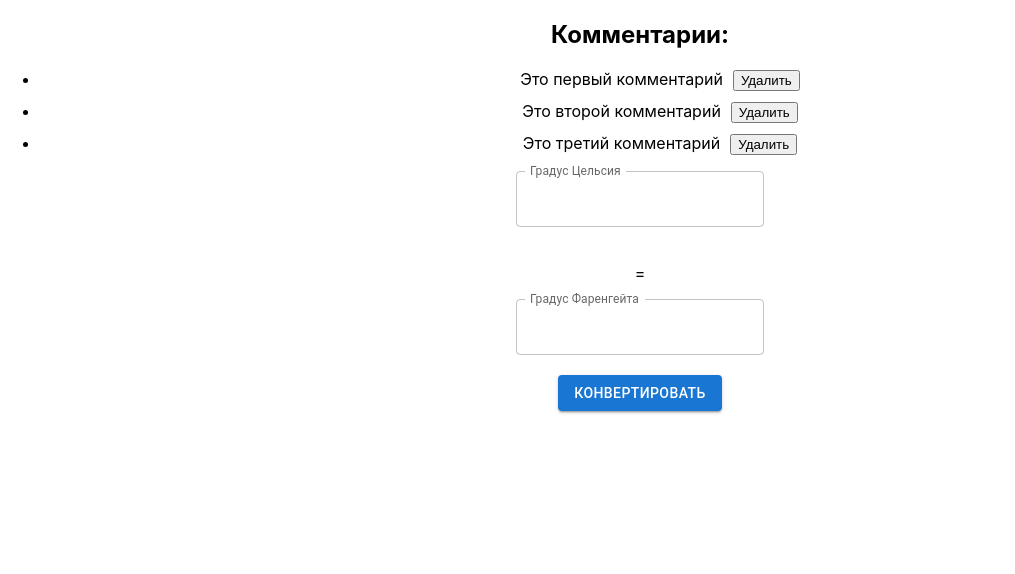
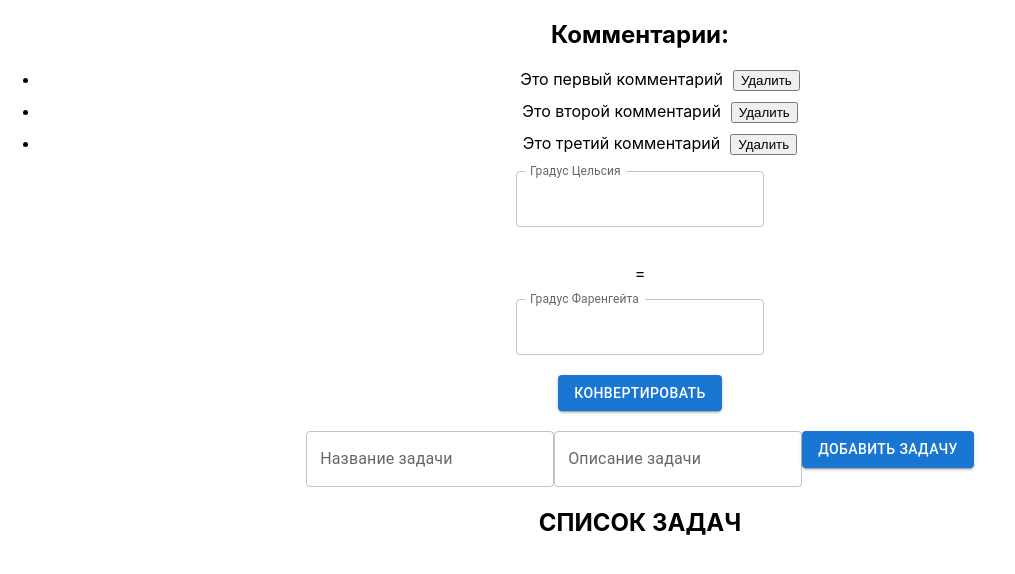
Before and after one commit to ShvetsovaTatiana/DZ_React, a React (Create React App) app: page / in a window 1280 px wide. Shown: the top 574 px of the page, without its empty margins (0-1015 px from the left). Built offline with nearby package versions, Linux system fonts and the light colour scheme.

Commit message:
changed package-lock.json package.json src/App.js

```diff
--- a/package.json
+++ b/package.json
@@ -5,6 +5,7 @@
   "dependencies": {
     "@emotion/react": "^11.14.0",
     "@emotion/styled": "^11.14.0",
+    "@mui/icons-material": "^7.1.0",
     "@mui/material": "^7.1.0",
     "@testing-library/dom": "^10.4.0",
     "@testing-library/jest-dom": "^6.6.3",
--- a/src/App.js
+++ b/src/App.js
@@ -2,12 +2,14 @@ import logo from './logo.svg';
 import './App.css';
 import CommentsList from './componets/CommentsList';
 import TemperatureConverter from './componets/TemperatureConverter';
+import TodoList from './componets/TodoList';
 
 function App() {
   return (
     <div className="App">
       <CommentsList />
       <TemperatureConverter />
+      <TodoList />
     </div>
   );
 }
```
Also changed, not shown: 1 other file (tests, documents, lock files or other folders).
